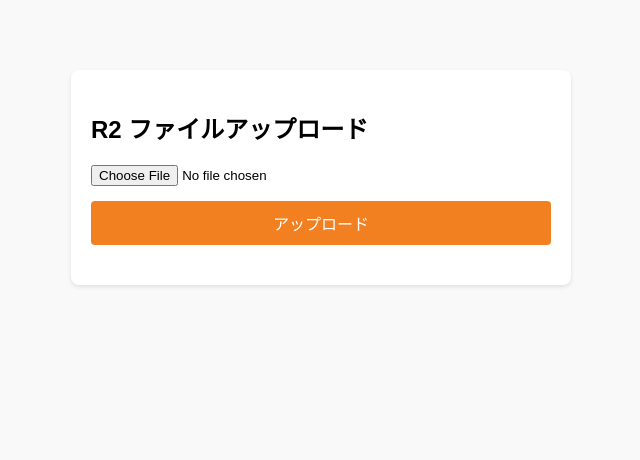
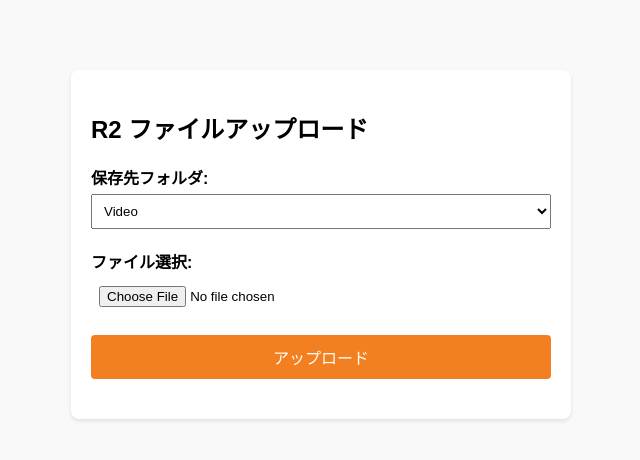
Before and after one commit to Discord-Bot-GVN/Video, a website: page index.html in a window 1280 px wide. Shown: the whole page, without its empty margins (319-959 px from the left). Drawn offline with Linux system fonts and the light colour scheme.

Commit message:
Update index.html

```diff
--- a/index.html
+++ b/index.html
@@ -18,9 +18,19 @@
             border-radius: 8px;
             box-shadow: 0 2px 4px rgba(0,0,0,0.1);
         }
-        input[type="file"] {
+        .form-group {
             margin-bottom: 15px;
+        }
+        label {
+            display: block;
+            margin-bottom: 5px;
+            font-weight: bold;
+        }
+        select, input[type="file"] {
             width: 100%;
+            padding: 8px;
+            box-sizing: border-box;
+            margin-bottom: 5px;
         }
         button {
             background-color: #f38020;
@@ -49,7 +59,21 @@
 
     <div class="container">
         <h2>R2 ファイルアップロード</h2>
-        <input type="file" id="fileInput">
+
+        <div class="form-group">
+            <label for="folderSelect">保存先フォルダ:</label>
+            <select id="folderSelect">
+                <option value="Video">Video</option>
+                <option value="Image">Image</option>
+                <option value="Thumbnail">Thumbnail</option>
+            </select>
+        </div>
+
+        <div class="form-group">
+            <label for="fileInput">ファイル選択:</label>
+            <input type="file" id="fileInput">
+        </div>
+
         <button onclick="uploadFile()">アップロード</button>
         <div id="result"></div>
     </div>
@@ -57,6 +81,7 @@
     <script>
         async function uploadFile() {
             const fileInput = document.getElementById('fileInput');
+            const folderSelect = document.getElementById('folderSelect');
             const resultDiv = document.getElementById('result');
 
             if (fileInput.files.length === 0) {
@@ -65,8 +90,11 @@
             }
 
             const file = fileInput.files[0];
+            const selectedFolder = folderSelect.value;
+
             const formData = new FormData();
             formData.append('file', file);
+            formData.append('folder', selectedFolder);
 
             resultDiv.innerHTML = 'アップロード中...';
 
@@ -84,7 +112,6 @@
                         <a href="${data.url}" target="_blank">アップロードしたファイルを開く</a>
                     `;
                 } else {
-                    // サーバーから返ってきた具体的なエラー詳細を表示
                     resultDiv.innerHTML = `<span class="error">エラー: ${data.error}<br>詳細: ${data.details || 'なし'}<br>コード: ${data.code || 'なし'}</span>`;
                 }
             } catch (err) {
```
